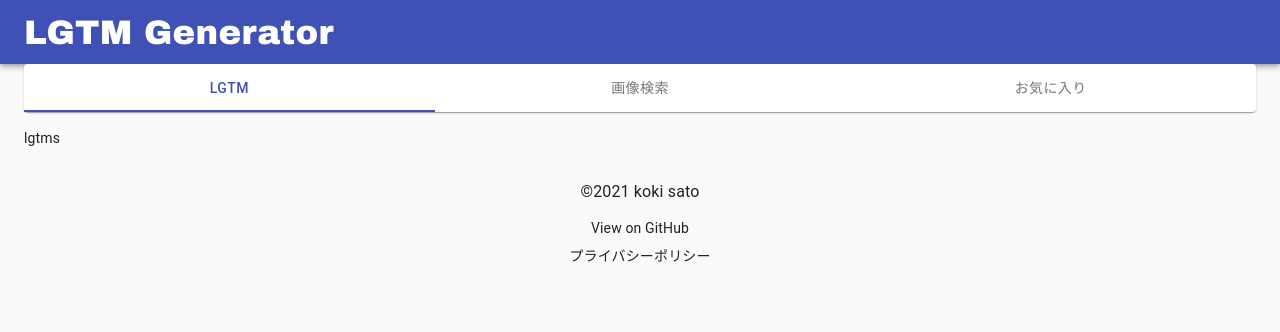
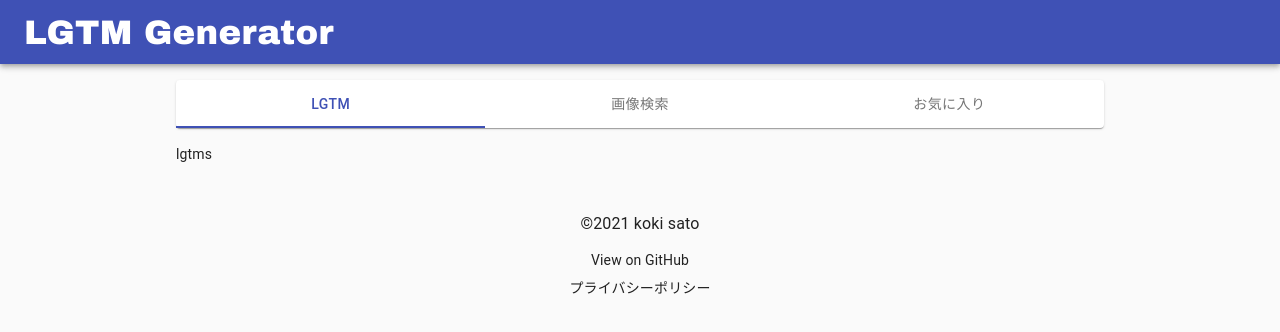
Before and after one commit to koki-develop/lgtm-generator, a Next.js app in the folder frontend/: page / in a window 1280 px wide. Shown: the top 332 px of the page. Built offline with nearby package versions, Linux system fonts and the light colour scheme.

Commit message:
main のスタイルを調整

```diff
--- a/frontend/src/layout/index.tsx
+++ b/frontend/src/layout/index.tsx
@@ -7,7 +7,20 @@ import {
   CssBaseline,
   ThemeProvider,
 } from '@material-ui/core';
+import {
+  createStyles,
+  makeStyles,
+  Theme,
+} from '@material-ui/core/styles';
 import { theme } from './theme';
+
+const useStyles = makeStyles((theme: Theme) =>
+  createStyles({
+    main: {
+      padding: theme.spacing(2),
+    },
+  }),
+);
 
 type LayoutProps = {
   children: React.ReactNode;
@@ -22,11 +35,17 @@ const Root: React.VFC<LayoutProps> = (props: LayoutProps) => {
 };
 
 const Layout: React.VFC<LayoutProps> = (props: LayoutProps) => {
+  const classes = useStyles();
+
   return (
     <Box>
       <CssBaseline />
       <Header />
-      <Container component='main'>
+      <Container
+        className={classes.main}
+        component='main'
+        maxWidth='md'
+      >
         {props.children}
       </Container>
       <Footer />
```
